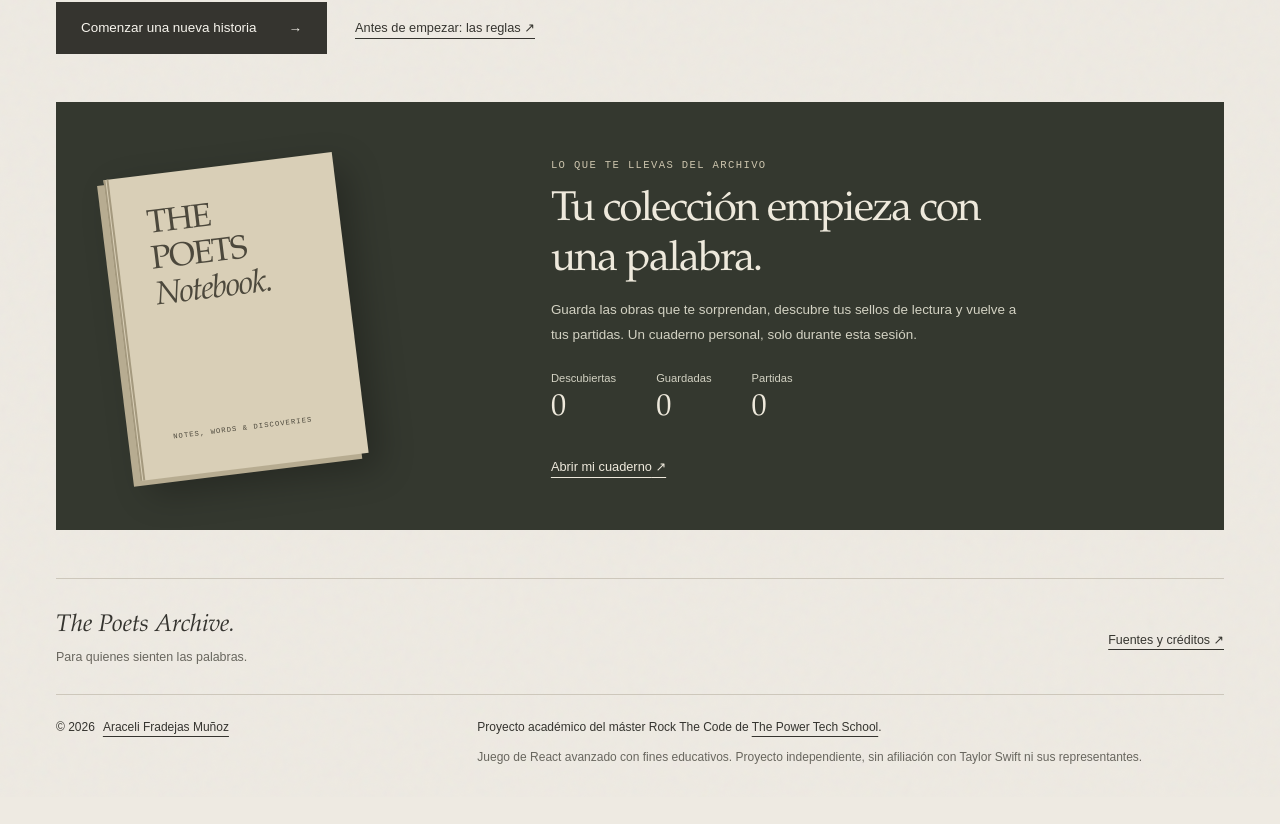
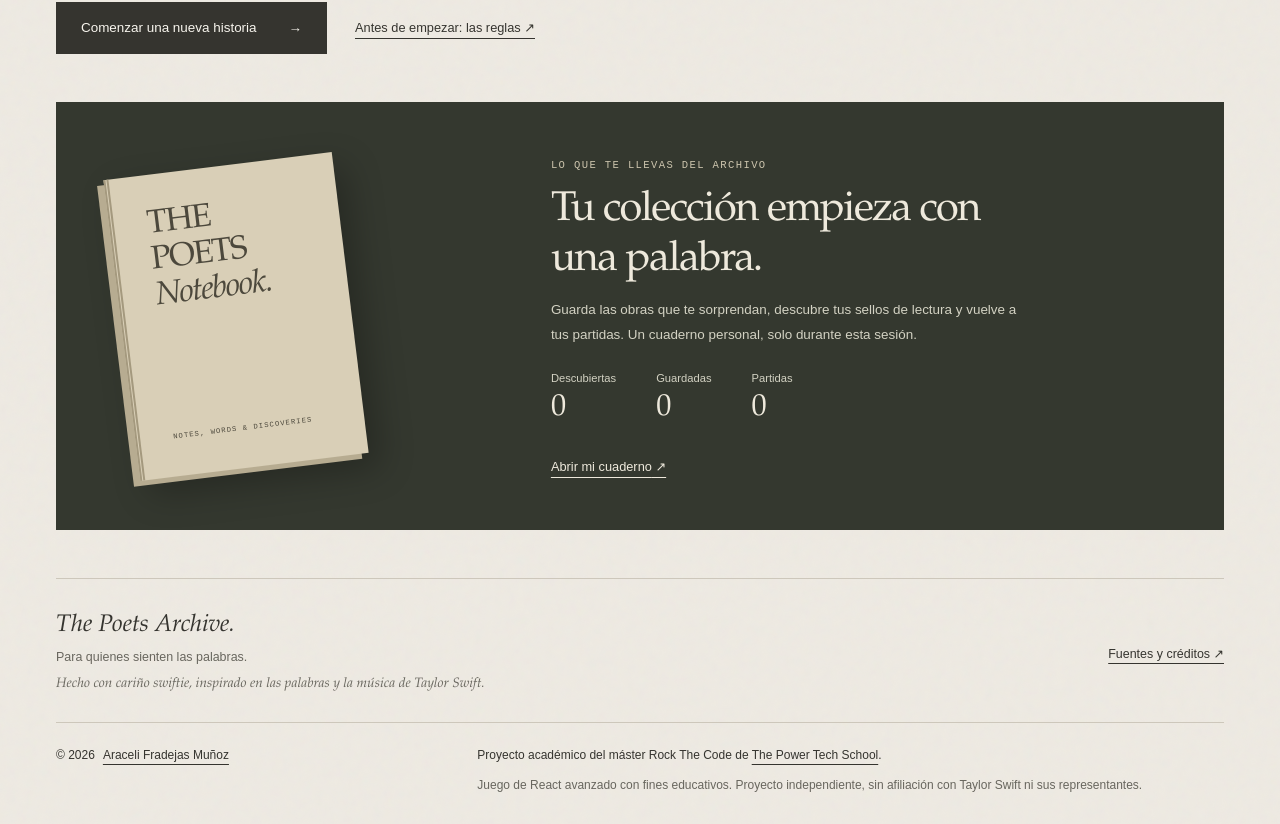
Before and after one commit to AraceliFradejas/RTC-PROYECTO12-REACT-AVANZADO, a React (Vite) app: page / in a window 1280 px wide. Shown: the part 1556-2380 px from the top of the page. Before the commit the page ends 2353 px from the top, so only its background shows below. Built offline with nearby package versions, Linux system fonts and the light colour scheme.

Commit message:
Añade una dedicatoria swiftie al pie de página en ambos idiomas

```diff
--- a/src/components/Footer.jsx
+++ b/src/components/Footer.jsx
@@ -10,6 +10,7 @@ export default function Footer() {
         <div>
           <Link className="footer-title" to="/">The Poets Archive.</Link>
           <p className="footer-tagline">{t('Para quienes sienten las palabras.')}</p>
+          <p className="footer-inspiration">{t('Hecho con cariño swiftie, inspirado en las palabras y la música de Taylor Swift.')}</p>
         </div>
         <Link className="footer-sources" to="/archivo">{t('Fuentes y créditos ↗')}</Link>
       </div>
--- a/src/i18n/en.json
+++ b/src/i18n/en.json
@@ -303,5 +303,6 @@
   "Referencias del formato": "Inspiration for the format",
   "La idea de distinguir entre Taylor Swift y Shakespeare aparece en juegos como estos. Son referencias del formato; las fuentes de nuestras preguntas están en cada obra.": "The idea of telling Taylor Swift and Shakespeare apart appears in games such as these. They are references for the format; the sources for our questions are listed with each work.",
   "Fragmentos breves en su idioma original. Las canciones enlazan a sus vídeos oficiales, Apple Music y Spotify; las obras de Shakespeare, al pasaje en Folger Shakespeare Library. Las explicaciones son comentarios del proyecto.": "Short excerpts in their original language. Songs link to their official videos, Apple Music and Spotify; Shakespeare’s works link to the passage in the Folger Shakespeare Library. The explanations are comments written for this project.",
-  "Juego de React avanzado con fines educativos. Proyecto independiente, sin afiliación con Taylor Swift ni sus representantes.": "An Advanced React game for educational purposes. An independent project, not affiliated with Taylor Swift or her representatives."
+  "Juego de React avanzado con fines educativos. Proyecto independiente, sin afiliación con Taylor Swift ni sus representantes.": "An Advanced React game for educational purposes. An independent project, not affiliated with Taylor Swift or her representatives.",
+  "Hecho con cariño swiftie, inspirado en las palabras y la música de Taylor Swift.": "Made with Swiftie love, inspired by Taylor Swift’s words and music."
 }
--- a/src/styles/footer.css
+++ b/src/styles/footer.css
@@ -2,6 +2,7 @@
 .footer-main { display: flex; align-items: center; justify-content: space-between; gap: 24px; }
 .footer-title { font: italic 1.5rem var(--serif); text-decoration: none; }
 .footer-tagline { margin-top: 8px; color: var(--muted); font-size: .78rem; line-height: 1.6; }
+.footer-inspiration { max-width: 440px; margin-top: 6px; color: var(--muted); font: italic .85rem/1.6 var(--serif); }
 .footer-sources { padding-block: 12px; font-size: .78rem; }
 .footer-details { display: grid; grid-template-columns: 1fr 2fr; gap: 24px 48px; margin-top: 26px; padding-top: 22px; border-top: 1px solid var(--line); }
 .footer-details p { font-size: .75rem; line-height: 1.8; }
```
Also changed, not shown: 2 other files (tests, documents, lock files or other folders).
